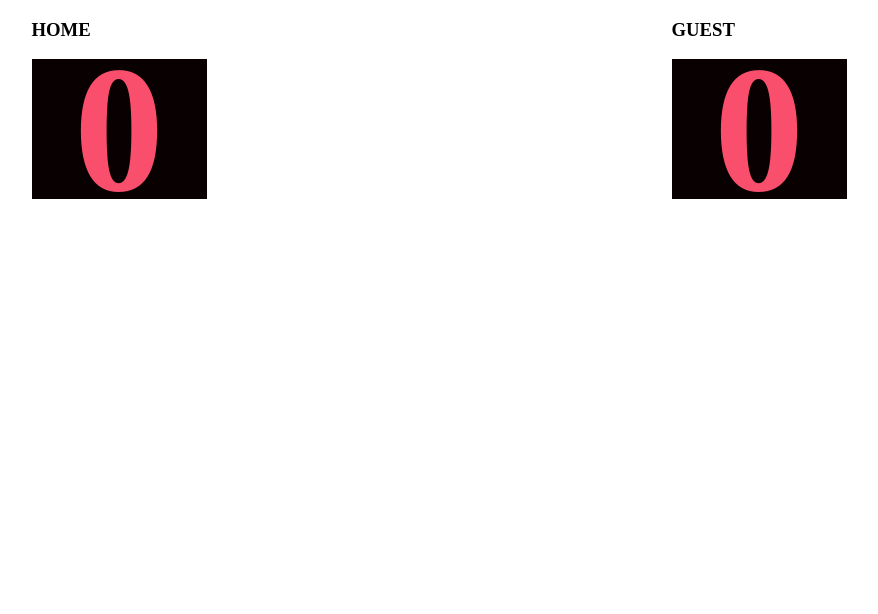
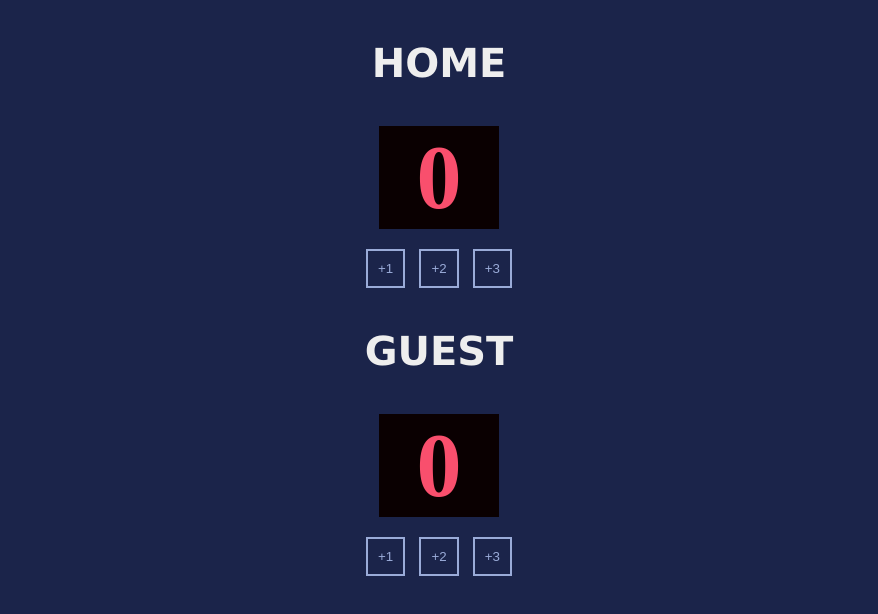
Before and after one commit to kelivreno/basketball_scoreboard, a plain HTML site: page index.html in a window 1280 px wide. Shown: the whole page, without its empty margins (201-1079 px from the left). Drawn offline with Linux system fonts and the light colour scheme.

Commit message:
refactor HTML structure for score cards and update CSS styles

```diff
--- a/index.css
+++ b/index.css
@@ -1,5 +1,14 @@
 body {
     margin: 0;
+    background-color: #1B244A;
+    text-align: center;
+}
+
+h3 {
+    font-weight: bold;
+    font-size: 40px;
+    font-family: Verdana, Geneva, Tahoma, sans-serif;
+    color: #EEEEEE;
 }
 
 .container {
@@ -8,17 +17,27 @@
 }
 
 .score-card {
-    display: flex;
-    flex-direction: column;
-    align-items: center;
-    justify-content: center;
-
-    background-color: #080001;
-    color:#F94F6D;
+    background: #0a0001;
     font-size: 90px;
-    width: 155px;
-    height: 120px;
-
-    padding: 10px;
+    color: #F94F6D;
+    width: 120px;
+    margin: 20px;
 
 }
+
+.add-point {
+    display: flex;
+    flex-direction: row;
+    align-items: start;
+    justify-content: start;
+
+}
+
+button {
+    border: 2px solid #9AABD8;
+    margin:0 auto;
+    padding: 10px 10px;
+    background-color: transparent;
+    color: #9AABD8;
+
+}
--- a/index.html
+++ b/index.html
@@ -6,14 +6,19 @@
         <div class="container">
             <div>
                 <h3>HOME</h3>
-                <div class="score-card">
-                    <h1 id="home-score">0</h1>
+                <h2 class="score-card">0</h2>
+                <div class="add-point">
+                   <button>+1</button>
+                   <button>+2</button>
+                   <button>+3</button>
                 </div>
-            </div>
             <div>
                 <h3>GUEST</h3>
-                <div class="score-card">
-                    <h1 id="guest-score">0</h1>
+                <h2 class="score-card">0</h2>
+                <div class="add-point">
+                   <button>+1</button>
+                   <button>+2</button>
+                   <button>+3</button>
                 </div>
             </div>
         </div>
```
